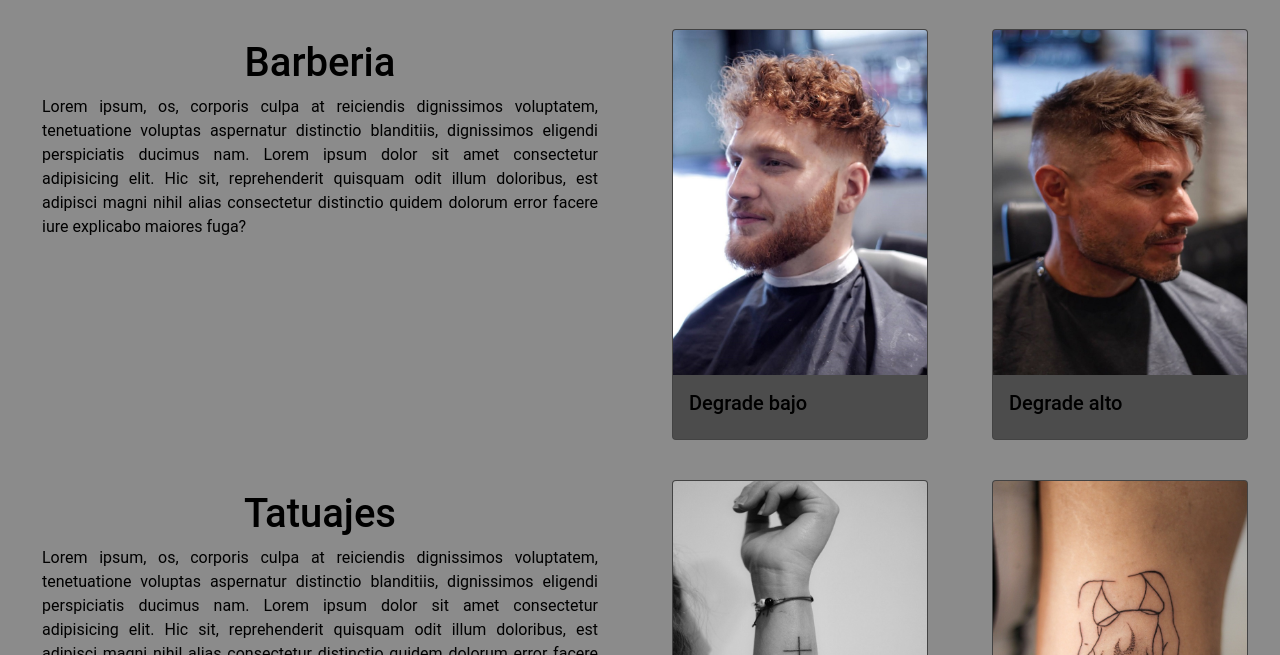
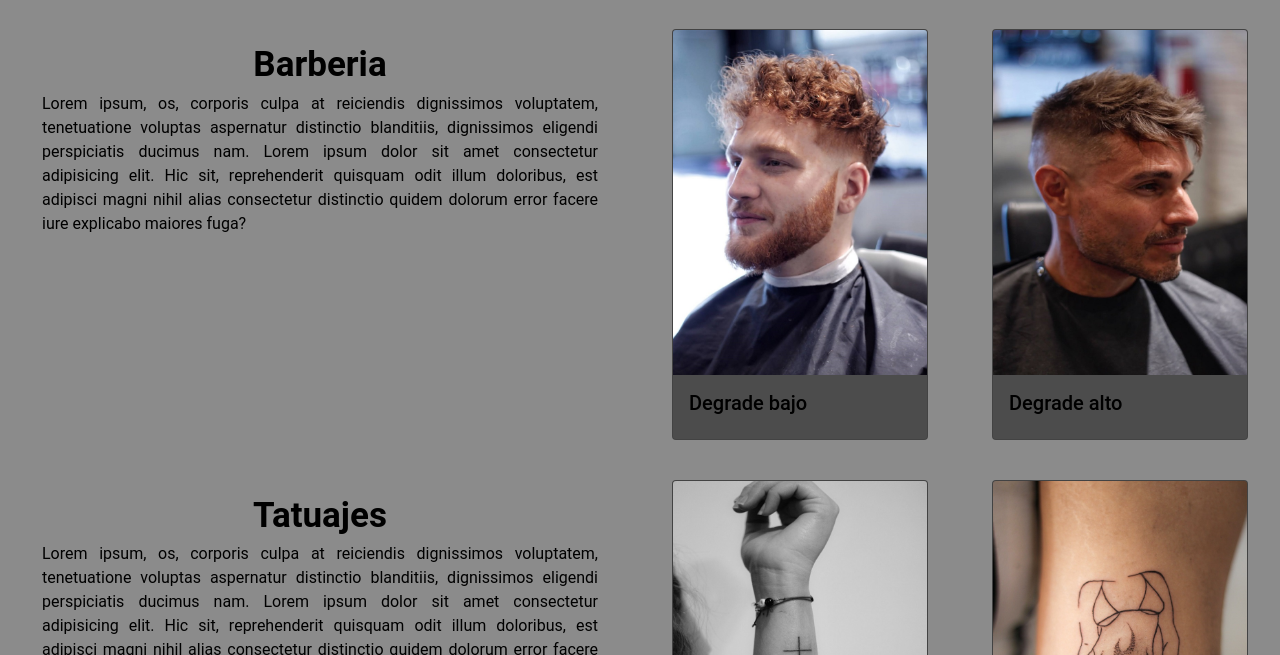
Before and after one commit to mariaaacl/proyecto_scss, a website: page view/servicios.html in a window 1280 px wide. Shown: the part 145-800 px from the top of the page. Drawn offline with nearby package versions, Linux system fonts and the light colour scheme.

Commit message:
Agregando SEOII

```diff
--- a/SCSS/general.scss
+++ b/SCSS/general.scss
@@ -6,6 +6,12 @@ $bg-card: #5b5d5f;
 $color-card: #aaadb1;
 
 // GENERAL
+.titulos {
+    text-align: center;
+    font-size: 35px;
+    font-weight: bold;
+}
+
 body {
     background-color: $bg-color;
     color: $color-gen;
--- a/view/servicios.html
+++ b/view/servicios.html
@@ -6,7 +6,7 @@
     <meta name="viewport" content="width=device-width, initial-scale=1.0">
     <meta name="description" content=" Cambio de imagen y/o expresar tus ideas para un nuevo tatuaje">
     <meta name="keywords" content= "Servicios, Tatto, Barber, Barberia, Tatuajes, Cortes, Minimalismo, Tendencia">
-    <title>Wars Barber and Tatto</title>
+    <title>WarsBarberandTatto-Servicios</title>
     <link rel="shortcut icon" href="../assets/imagenes/FAVICON.jpg" type="image/jpg">
     <!-- CSS BOOTSTRAP -->
     <link href="https://cdn.jsdelivr.net/npm/bootstrap@5.1.3/dist/css/bootstrap.min.css" rel="stylesheet" integrity="sha384-1BmE4kWBq78iYhFldvKuhfTAU6auU8tT94WrHftjDbrCEXSU1oBoqyl2QvZ6jIW3" crossorigin="anonymous">
@@ -49,7 +49,7 @@
           <div class="row">
             <div class="col-12 col-lg-6">
               <section class="section">
-                <h1>Barberia</h1>
+                <div class="titulos">Barberia</div>
                   <p data-aos="zoom-in">Lorem ipsum, os, corporis culpa at reiciendis dignissimos voluptatem, tenetuatione voluptas aspernatur distinctio blanditiis, dignissimos eligendi perspiciatis ducimus nam. Lorem ipsum dolor sit amet consectetur adipisicing elit. Hic sit, reprehenderit quisquam odit illum doloribus, est adipisci magni nihil alias consectetur distinctio quidem dolorum error facere iure explicabo maiores fuga?</p>
               </section>
             </div>
@@ -79,7 +79,7 @@
         <div class="row">
           <div class="col-12 col-lg-6">
             <section class="section">
-              <h1>Tatuajes</h1>
+              <div class="titulos">Tatuajes</div>
                 <p data-aos="zoom-in">Lorem ipsum, os, corporis culpa at reiciendis dignissimos voluptatem, tenetuatione voluptas aspernatur distinctio blanditiis, dignissimos eligendi perspiciatis ducimus nam. Lorem ipsum dolor sit amet consectetur adipisicing elit. Hic sit, reprehenderit quisquam odit illum doloribus, est adipisci magni nihil alias consectetur distinctio quidem dolorum error facere iure explicabo maiores fuga?</p>
             </section>
           </div>
```
Also changed, not shown: index.html (+1 -1 lines), view/acerca.html (+2 -2 lines), view/contacto.html (+2 -2 lines), view/galeria.html (+1 -1 lines), Css/Estilo.css.
